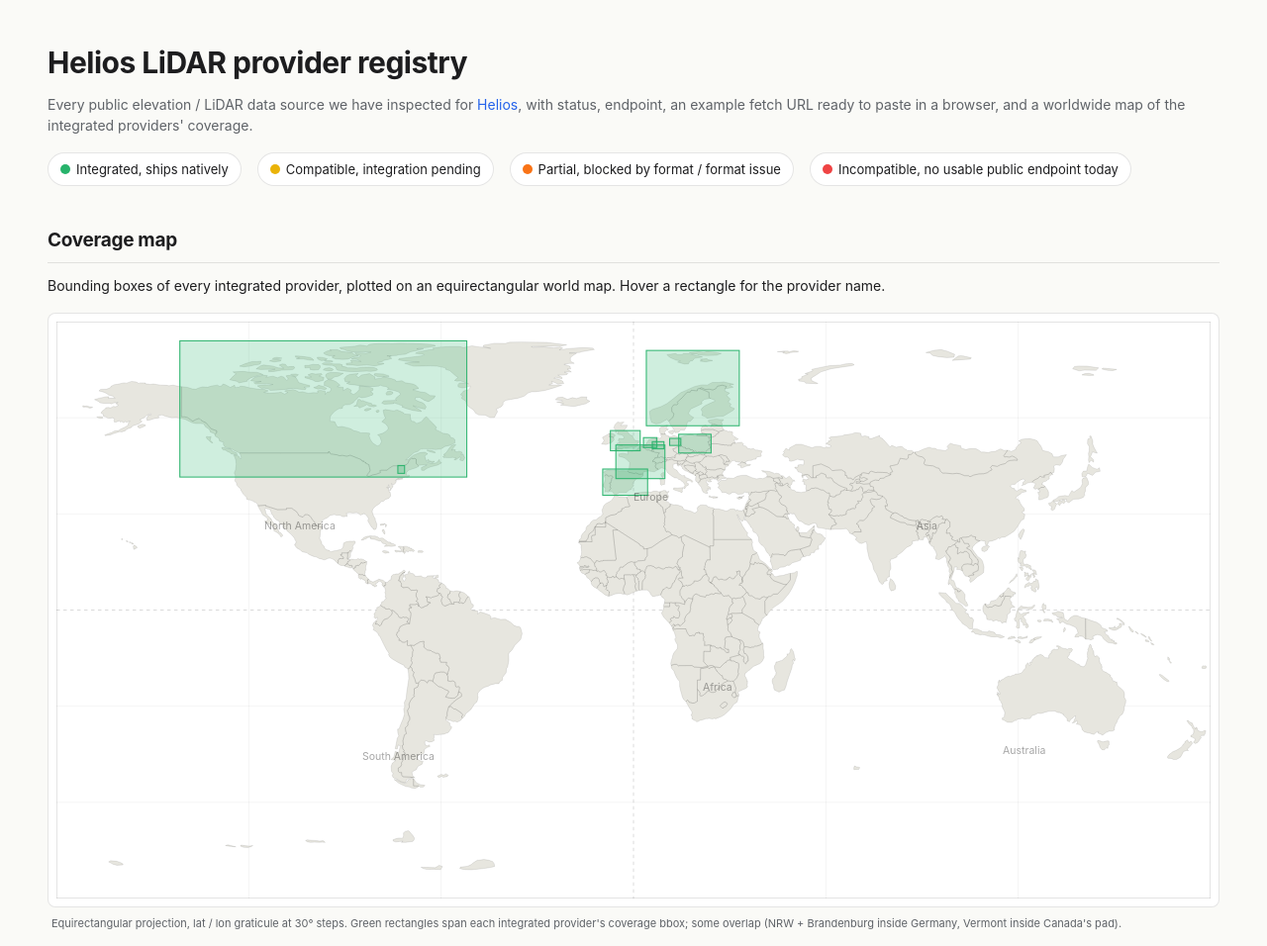
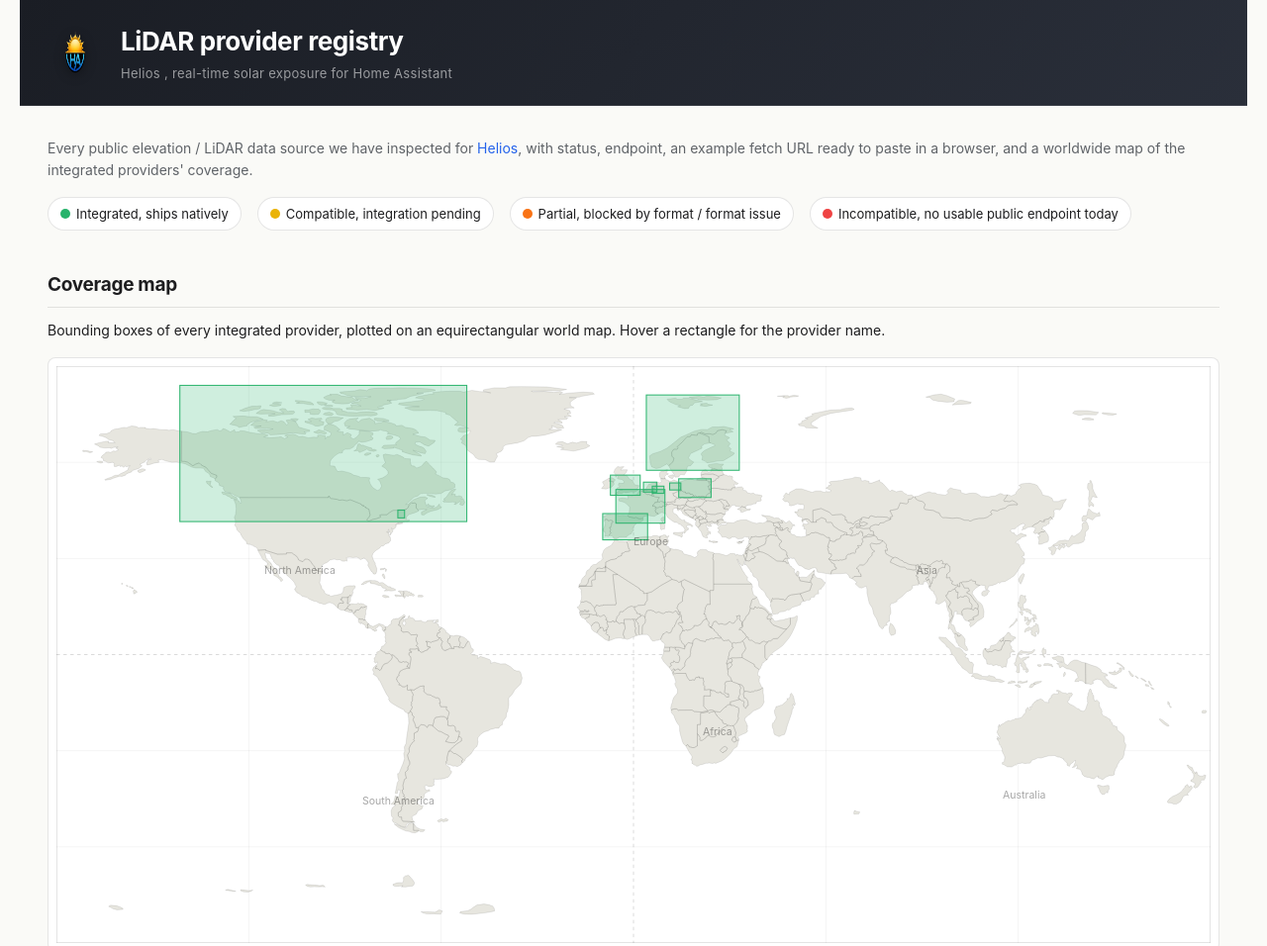
Before and after one commit to Arschoepf/Helios, a website built with Vite: page LIDAR_PROVIDERS.html in a window 1280 px wide. Shown: the top 956 px of the page at 99% size. Built offline with nearby package versions, Linux system fonts and the light colour scheme.

Commit message:
1.6.0-beta.11: add Helios brand banner with icon on the LiDAR registry page

```diff
--- a/LIDAR_PROVIDERS.html
+++ b/LIDAR_PROVIDERS.html
@@ -241,6 +241,49 @@
     font-size: 12px;
   }
 
+  /*  Helios brand banner. Full-width strip in a near-black tone
+      that contrasts with the rest of the light page chrome, with
+      the icon sitting on the left of the H1 so the registry feels
+      like part of the project rather than a generic doc.          */
+  .brand
+  {
+    background: linear-gradient(135deg, #1a1d24 0%, #2a2f3a 100%);
+    color: #ffffff;
+    padding: 22px 28px;
+    margin: -40px -28px 32px;
+    display: flex;
+    align-items: center;
+    gap: 18px;
+    border-bottom: 1px solid rgba(255, 255, 255, 0.08);
+  }
+  .brand-icon
+  {
+    width: 56px;
+    height: 56px;
+    flex: 0 0 auto;
+    display: block;
+    filter: drop-shadow(0 2px 6px rgba(0, 0, 0, 0.35));
+  }
+  .brand-text
+  {
+    display: flex;
+    flex-direction: column;
+    gap: 2px;
+  }
+  .brand-text h1
+  {
+    margin: 0;
+    color: #ffffff;
+    font-size: 26px;
+    letter-spacing: -0.4px;
+  }
+  .brand-text .brand-sub
+  {
+    color: rgba(255, 255, 255, 0.55);
+    font-size: 13px;
+    letter-spacing: 0.3px;
+  }
+
   .footnote
   {
     color: var(--ink-soft);
@@ -254,7 +297,13 @@
 <body>
 <main>
 
-<h1>Helios LiDAR provider registry</h1>
+<div class="brand">
+  <img class="brand-icon" src="images/helios_icon.png" alt="Helios" />
+  <div class="brand-text">
+    <h1>LiDAR provider registry</h1>
+    <span class="brand-sub">Helios , real-time solar exposure for Home Assistant</span>
+  </div>
+</div>
 <p class="lede">Every public elevation / LiDAR data source we have
 inspected for <a href="https://github.com/ReikanYsora/Helios">Helios</a>,
 with status, endpoint, an example fetch URL ready to paste in a
--- a/package.json
+++ b/package.json
@@ -1,6 +1,6 @@
 {
   "name": "helios",
-  "version": "1.6.0-beta.10",
+  "version": "1.6.0-beta.11",
   "description": "HELIOS - real-time solar exposure, cloud cover and PV production card for Home Assistant",
   "type": "module",
   "private": true,
```
Also changed, not shown: 1 other file.
